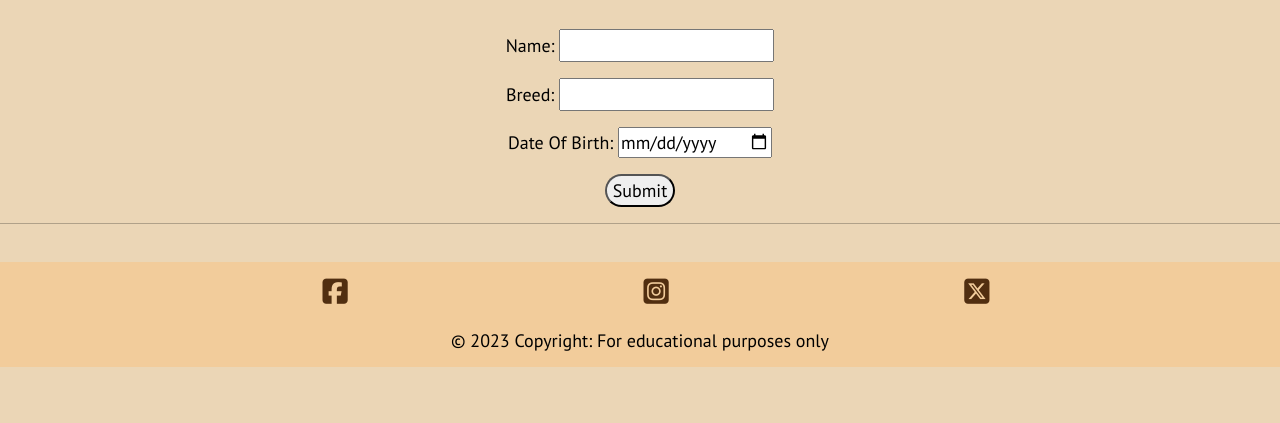
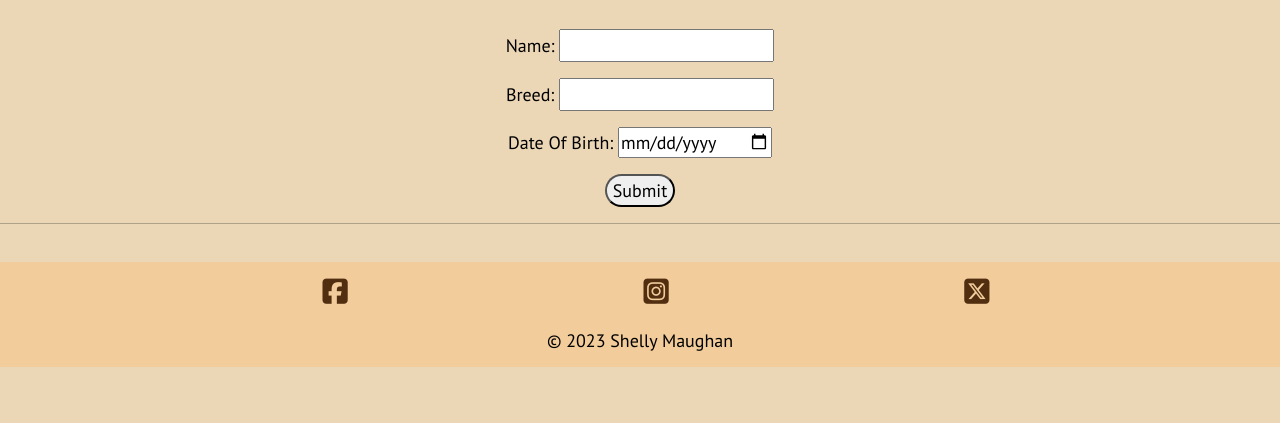
Before and after one commit to shellym96/dog-stagram, a Django app: page /add_dog in a window 1280 px wide. Shown: the part 102-525 px from the top of the page. Run offline with Django 3.2, Linux system fonts and the light colour scheme; some libraries are stand-ins or nearby versions.

Commit message:
Change copyright to name on footer

```diff
--- a/templates/base.html
+++ b/templates/base.html
@@ -35,8 +35,7 @@
       </ul>
        <!-- Copyright -->
     <div class="text-center">
-      © 2023 Copyright:
-      For educational purposes only
+      © 2023 Shelly Maughan
     </div>
     </footer>
 </body>
```
